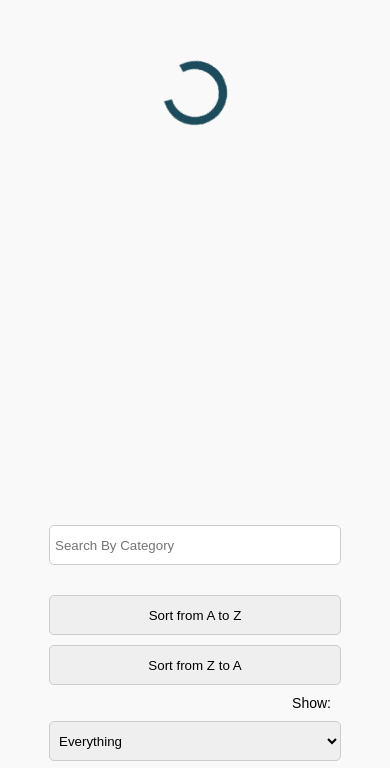
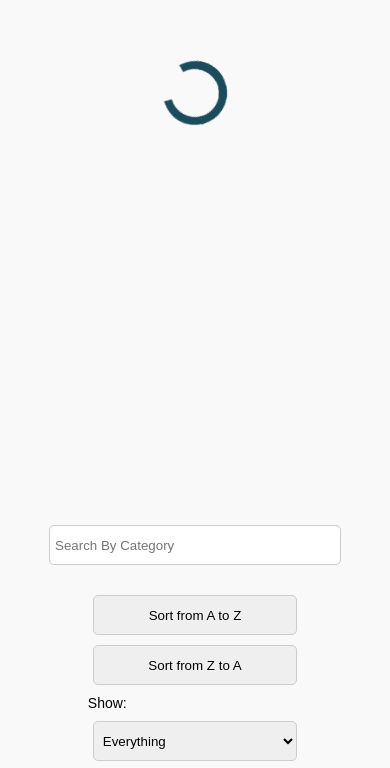
Before and after one commit to EduFatou/biblioNYT, a plain HTML site: page index.html in a window 390 px wide. Shown: the part 329-1097 px from the top of the page. Drawn offline with Linux system fonts and the light colour scheme; no server answers.

Commit message:
fixed css

```diff
--- a/css/style.css
+++ b/css/style.css
@@ -148,7 +148,6 @@ header {
 #filterCategoriesInput,
 #filterBooksInput {
     width: 100%;
-    max-width: 400px;
     margin-bottom: 20px;
 }
 
@@ -181,7 +180,7 @@ label {
 .input-group input[type="checkbox"] {
     width: auto;
     height: auto;
-    margin-right: 5px;
+    margin: 20px;
 }
 
 #title {
@@ -268,7 +267,7 @@ hr {
     background-color: #2a2a2a;
 }
 
-@media (max-width: 400px) {
+@media (max-width: 420px) {
     #p1Header {
         font-size: 20px;
     }
@@ -283,13 +282,16 @@ hr {
 @media (max-width: 768px) {
     .filter-container > *:not(#filterCategoriesInput),
     .filterBooks-container > *:not(#filterBooksInput) {
-        width: 100%;
-        max-width: 100%;
+        width: 70%;
+        max-width: 70%;
     }
 
     .input-group {
         flex-direction: row;
         justify-content: flex-start;
+    }
+    label {
+        justify-content: left;
     }
 }
 
```
